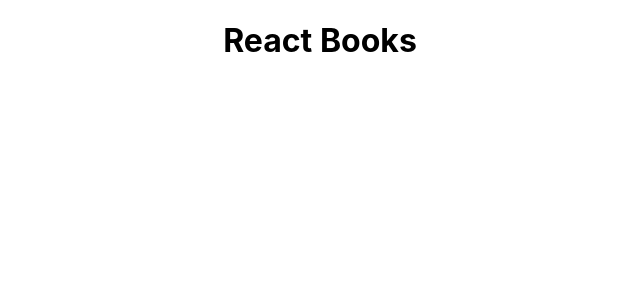
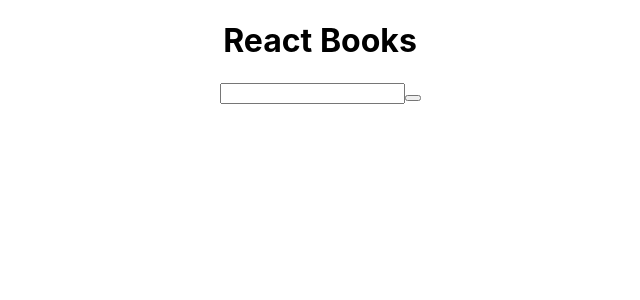
Before and after one commit to aftaab-dobani/react_books, a React (Create React App) app: page / in a window 1280 px wide. Shown: the top 300 px of the page, without its empty margins (320-960 px from the left). Built offline with nearby package versions, Linux system fonts and the light colour scheme.

Commit message:
added search bar and button

```diff
--- a/src/components/Search/Search.js
+++ b/src/components/Search/Search.js
@@ -4,6 +4,10 @@ import "./style.css"
 const Search = () => {
     return(
         <div className="search-area">
+            <form action="">
+                <input type="text"/>
+                <button type="submit"></button>
+            </form>
 
         </div>
     )
--- a/src/components/books/Books.js
+++ b/src/components/books/Books.js
@@ -1,11 +1,12 @@
 import React, { Component } from 'react';
+import Search from '../Search/Search';
 
 
 class Books extends Component {
   render() {
     return (
       <div >
-
+        <Search />
       </div>
     )
   }
```
